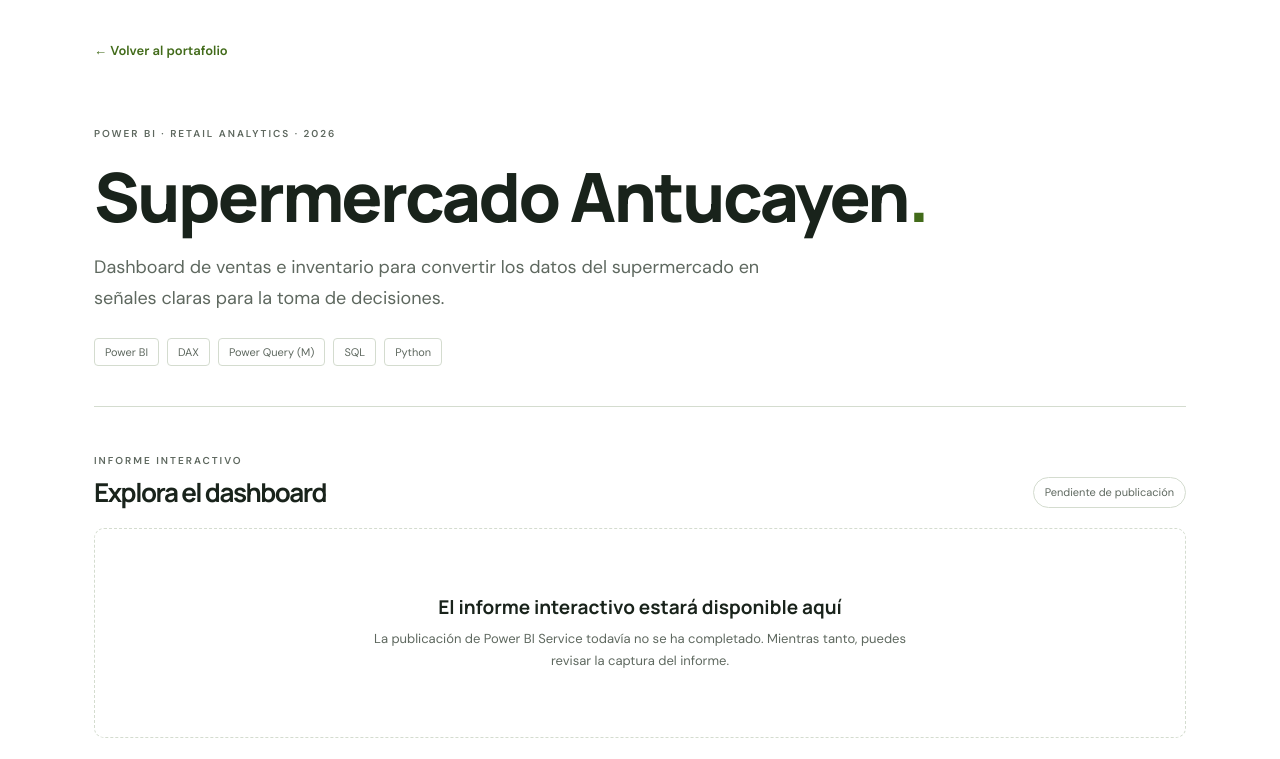
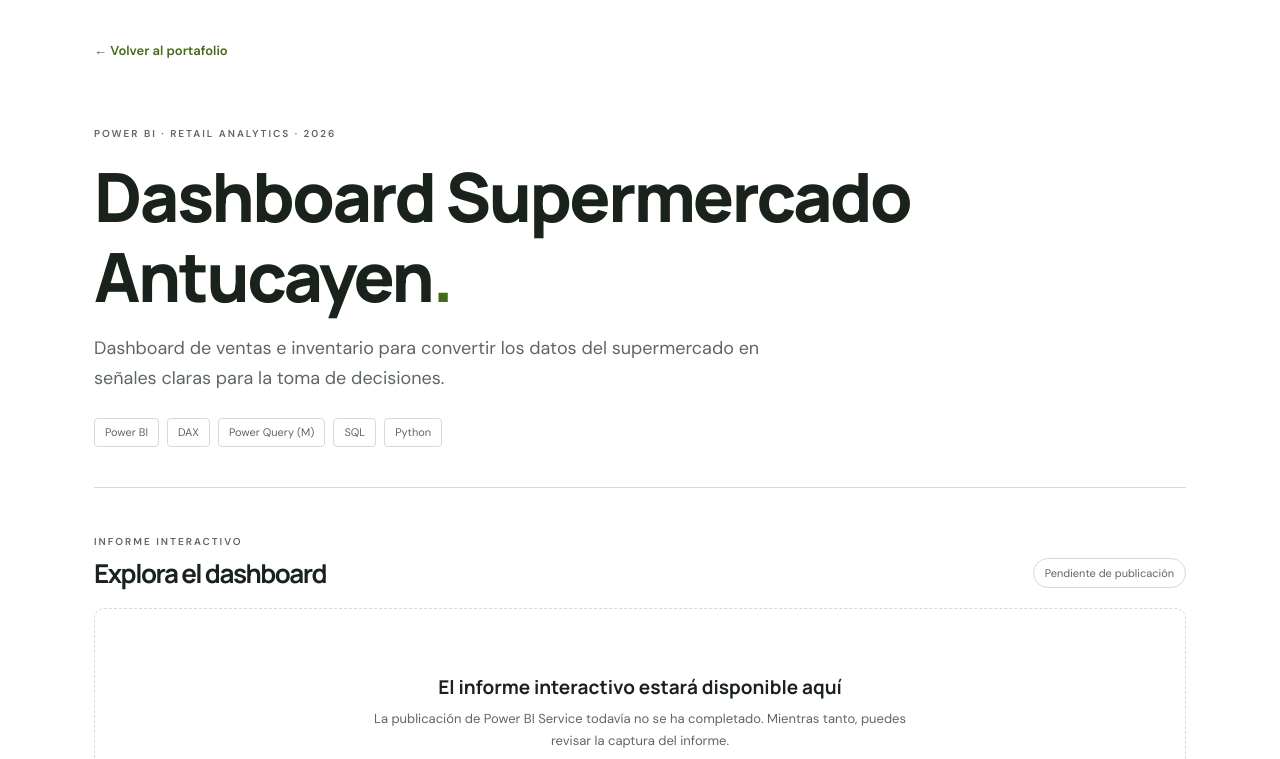
Before and after one commit to dlobosd/diego-lobos, an Astro site: page /proyectos/antucayen in a window 1280 px wide. Shown: the top 759 px of the page. Built offline with nearby package versions, Linux system fonts and the light colour scheme; Astro itself is replaced by a stand-in of ours; no server answers.

Commit message:
Rename Antucayen dashboard project page

```diff
--- a/src/pages/proyectos/antucayen.astro
+++ b/src/pages/proyectos/antucayen.astro
@@ -6,10 +6,10 @@ const embedUrl = /^https:\/\/app\.powerbi\.com\/view\?r=[A-Za-z0-9%+/_=-]+(?:&[A
 ---
 <!doctype html>
 <html lang="es" data-theme="light">
-<head><meta charset="utf-8" /><meta name="viewport" content="width=device-width, initial-scale=1" /><meta name="description" content="Dashboard de ventas e inventario del Supermercado Antucayen, creado con Power BI." /><title>Supermercado Antucayen · Power BI | Diego Lobos</title></head>
+<head><meta charset="utf-8" /><meta name="viewport" content="width=device-width, initial-scale=1" /><meta name="description" content="Dashboard Supermercado Antucayen: análisis de ventas e inventario, creado con Power BI." /><title>Dashboard Supermercado Antucayen · Power BI | Diego Lobos</title></head>
 <body><main class="project-page">
 <a class="back" href={`${base}/`}>← Volver al portafolio</a>
-<header class="project-header"><p class="eyebrow">POWER BI · RETAIL ANALYTICS · 2026</p><h1>Supermercado Antucayen<span class="accent">.</span></h1><p class="lead">Dashboard de ventas e inventario para convertir los datos del supermercado en señales claras para la toma de decisiones.</p><div class="tags"><span>Power BI</span><span>DAX</span><span>Power Query (M)</span><span>SQL</span><span>Python</span></div></header>
+<header class="project-header"><p class="eyebrow">POWER BI · RETAIL ANALYTICS · 2026</p><h1>Dashboard Supermercado Antucayen<span class="accent">.</span></h1><p class="lead">Dashboard de ventas e inventario para convertir los datos del supermercado en señales claras para la toma de decisiones.</p><div class="tags"><span>Power BI</span><span>DAX</span><span>Power Query (M)</span><span>SQL</span><span>Python</span></div></header>
 <section class="report"><div class="report-title"><div><p class="eyebrow">INFORME INTERACTIVO</p><h2>Explora el dashboard</h2></div><span class="report-state">{embedUrl ? 'Disponible' : 'Pendiente de publicación'}</span></div>
 {embedUrl ? <iframe title="Dashboard interactivo de Supermercado Antucayen" src={embedUrl} allowFullScreen loading="lazy"></iframe> : <div class="embed-placeholder"><strong>El informe interactivo estará disponible aquí</strong><p>La publicación de Power BI Service todavía no se ha completado. Mientras tanto, puedes revisar la captura del informe.</p></div>}
 <figure><img src={`${base}/images/antucayen-powerbi.svg`} alt="Página Productos del dashboard de Supermercado Antucayen, con filtros por año, mes, categoría y proveedor, indicadores KPI y tablas de análisis ABC e inventario sin movimiento" loading="lazy" /><figcaption>Vista Productos: filtros, indicadores de rendimiento, ranking ABC/Pareto y productos sin venta en 30 días.</figcaption></figure></section>
```
